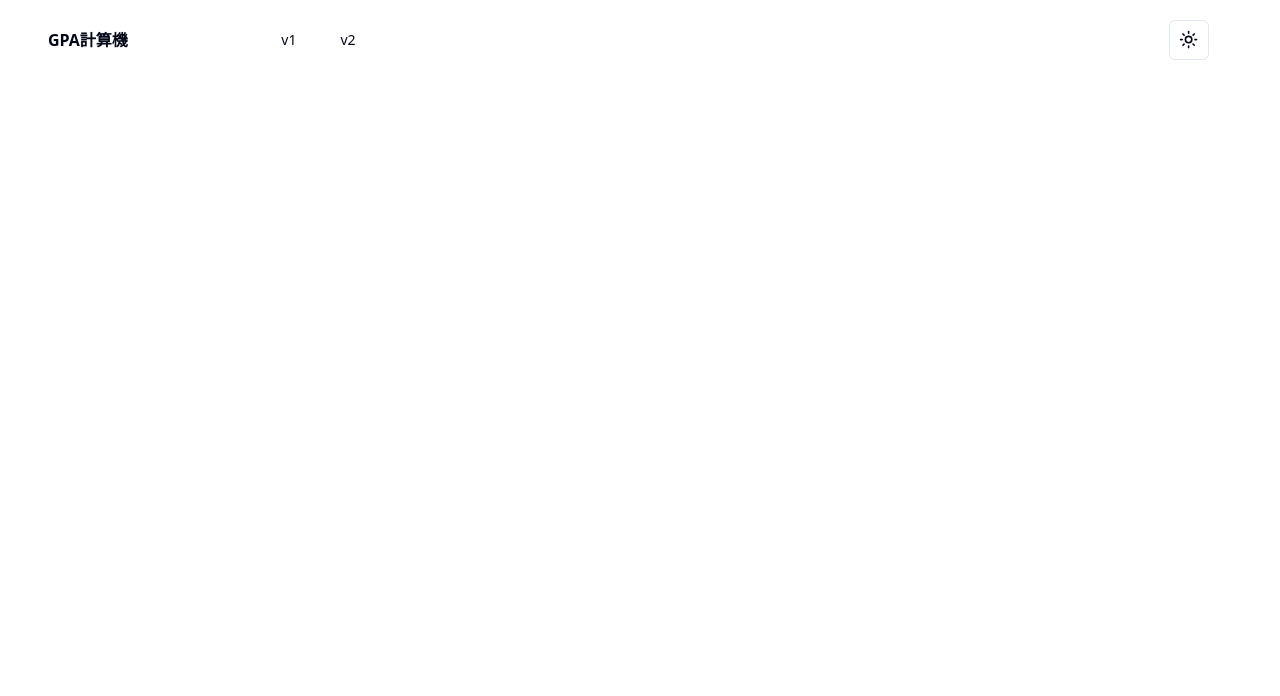
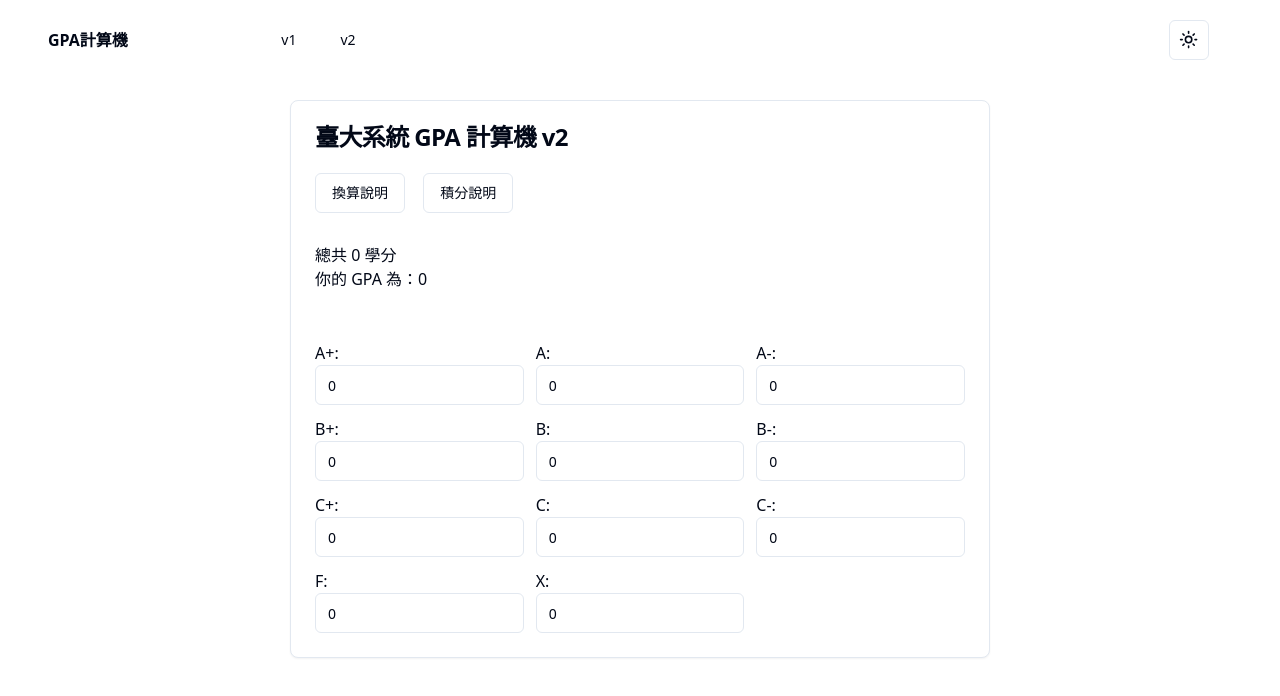
Before and after one commit to viiccwen/GPA-calculator, a Next.js app: page /v2 in a window 1280 px wide. Shown: the top 696 px of the page. Built offline with nearby package versions, Linux system fonts and the light colour scheme.

Commit message:
upload v2

```diff
--- a/package.json
+++ b/package.json
@@ -11,6 +11,7 @@
   "dependencies": {
     "@radix-ui/react-alert-dialog": "^1.0.5",
     "@radix-ui/react-dropdown-menu": "^2.0.6",
+    "@radix-ui/react-label": "^2.0.2",
     "@radix-ui/react-navigation-menu": "^1.1.4",
     "@radix-ui/react-select": "^2.0.0",
     "@radix-ui/react-slot": "^1.0.2",
--- a/src/app/layout.tsx
+++ b/src/app/layout.tsx
@@ -6,8 +6,8 @@ import { ThemeProvider } from "@/components/theme-provider";
 const inter = Inter({ subsets: ["latin"] });
 
 export const metadata: Metadata = {
-  title: "Create Next App",
-  description: "Generated by create next app",
+  title: "GPA 計算機",
+  description: "GPA Calculator for 4.3 points.",
 };
 
 export default function RootLayout({
--- a/src/app/v1/page.tsx
+++ b/src/app/v1/page.tsx
@@ -85,8 +85,13 @@ export default function V1() {
       totalPoints += GPAtable[subject.level] * subject.credit;
     });
 
-    setsumCredit(totalCredits);
-    setGPA(parseFloat((totalPoints / totalCredits).toFixed(2)));
+    if (totalCredits > 0) {
+      setsumCredit(totalCredits);
+      setGPA(parseFloat((totalPoints / totalCredits).toFixed(2)));
+    } else {
+      setsumCredit(0);
+      setGPA(0);
+    }
   }, [subjects]);
 
   return (
--- a/src/app/v2/page.tsx
+++ b/src/app/v2/page.tsx
@@ -1,17 +1,109 @@
 "use client";
 import { Card, CardContent, CardHeader, CardTitle } from "@/components/ui/card";
-
-import { Button } from "@/components/ui/button";
 import { useState, useEffect } from "react";
 
 import { TransformCaptionDialog } from "@/components/transform-caption-dialog";
 import { PointsCaptionDialog } from "@/components/points-caption-dialog";
 import Navbar from "@/components/navbar";
-import { SubjectCard } from "@/components/subject-card";
+import InputItem from "@/components/input-item";
+
+const table = ["A+", "A", "A-", "B+", "B", "B-", "C+", "C", "C-", "F", "X"];
+
+const GPAtable: { [key: string]: number } = {
+  "A+": 4.3,
+  A: 4,
+  "A-": 3.7,
+  "B+": 3.3,
+  B: 3.0,
+  "B-": 2.7,
+  "C+": 2.3,
+  C: 2.0,
+  "C-": 1.7,
+  F: 0,
+  X: 0,
+};
+
+interface Subject {
+  level: string;
+  count: number;
+}
+
+const iniLevelArray: Subject[] = table.map((curlevel) => ({
+  level: curlevel,
+  count: 0,
+}));
+
 export default function V2() {
+  const [LevelArray, setLevelArray] = useState(iniLevelArray);
+  const [sumCredit, setsumCredit] = useState(0);
+  const [GPA, setGPA] = useState(0);
+
+  const HandleChangeCount = (id: number, value: number) => {
+    const updatedSubjects = [...LevelArray];
+    updatedSubjects[id] = {
+      ...updatedSubjects[id],
+      count: value,
+    };
+
+    setLevelArray(updatedSubjects);
+  };
+
+  useEffect(() => {
+    let totalCredits = 0;
+    let totalPoints = 0;
+
+    LevelArray.forEach((LevelArray) => {
+      totalCredits += LevelArray.count;
+      totalPoints += GPAtable[LevelArray.level] * LevelArray.count;
+    });
+
+    if (totalCredits > 0) {
+      setsumCredit(totalCredits);
+      setGPA(parseFloat((totalPoints / totalCredits).toFixed(2)));
+    } else {
+      setsumCredit(0);
+      setGPA(0);
+    }
+  }, [LevelArray]);
+
   return (
     <>
       <Navbar />
+
+      <div className="w-full mt-[100px] flex justify-center items-center">
+        <Card className="w-[700px]">
+          <CardHeader>
+            <CardTitle>臺大系統 GPA 計算機 v2</CardTitle>
+          </CardHeader>
+          <CardContent>
+            <div className="grid grid-cols-6">
+              <div className=" col-span-1">
+                <TransformCaptionDialog />
+              </div>
+              <div className=" col-span-1">
+                <PointsCaptionDialog />
+              </div>
+            </div>
+
+            <div className="mt-[30px]" id="a">
+              總共 {sumCredit} 學分
+              <br />
+              你的 GPA 為：{GPA}
+            </div>
+
+            <div className="mt-[50px] grid grid-cols-3 gap-3">
+              {LevelArray.map((LevelItem, index) => (
+                <InputItem
+                  target={LevelItem.level}
+                  onChangeCount={(updatedCount) =>
+                    HandleChangeCount(index, updatedCount)
+                  }
+                ></InputItem>
+              ))}
+            </div>
+          </CardContent>
+        </Card>
+      </div>
     </>
   );
 }
--- /dev/null
+++ b/src/components/input-item.tsx
@@ -0,0 +1,37 @@
+import { Label } from "@radix-ui/react-label";
+import { Input } from "./ui/input";
+import { useState } from "react";
+
+interface Props {
+  target: string;
+  onChangeCount: (updatedCount: number) => void;
+}
+
+export default function InputItem({ target, onChangeCount }: Props) {
+  const [curCount, setcurCount] = useState(0);
+
+  const UpdatedCount = (e: React.ChangeEvent<HTMLInputElement>) => {
+    const newCount = parseInt(e.target.value);
+    if (newCount < 0) {
+      setcurCount(0);
+      onChangeCount(0);
+    } else {
+      setcurCount(newCount);
+      onChangeCount(newCount);
+    }
+  };
+
+  return (
+    <>
+      <div>
+        <Label htmlFor={target}>{target}: </Label>
+        <Input
+          type="number"
+          min="0"
+          defaultValue={curCount}
+          onChange={(e) => UpdatedCount(e)}
+        ></Input>
+      </div>
+    </>
+  );
+}
--- a/src/components/subject-card.tsx
+++ b/src/components/subject-card.tsx
@@ -37,8 +37,13 @@ export function SubjectCard({
 
   const UpdatedCredit = (e: React.ChangeEvent<HTMLInputElement>) => {
     const newCredit = parseInt(e.target.value);
-    setcurCredit(newCredit);
-    onChangeCredit(newCredit);
+    if (newCredit < 0) {
+      setcurCredit(0);
+      onChangeCredit(0);
+    } else {
+      setcurCredit(newCredit);
+      onChangeCredit(newCredit);
+    }
   };
 
   const UpdatedLevel = (newLevel: string) => {
--- /dev/null
+++ b/src/components/ui/label.tsx
@@ -0,0 +1,26 @@
+"use client"
+
+import * as React from "react"
+import * as LabelPrimitive from "@radix-ui/react-label"
+import { cva, type VariantProps } from "class-variance-authority"
+
+import { cn } from "@/lib/utils"
+
+const labelVariants = cva(
+  "text-sm font-medium leading-none peer-disabled:cursor-not-allowed peer-disabled:opacity-70"
+)
+
+const Label = React.forwardRef<
+  React.ElementRef<typeof LabelPrimitive.Root>,
+  React.ComponentPropsWithoutRef<typeof LabelPrimitive.Root> &
+    VariantProps<typeof labelVariants>
+>(({ className, ...props }, ref) => (
+  <LabelPrimitive.Root
+    ref={ref}
+    className={cn(labelVariants(), className)}
+    {...props}
+  />
+))
+Label.displayName = LabelPrimitive.Root.displayName
+
+export { Label }
```
Also changed, not shown: 1 other file (tests, documents, lock files or other folders).
